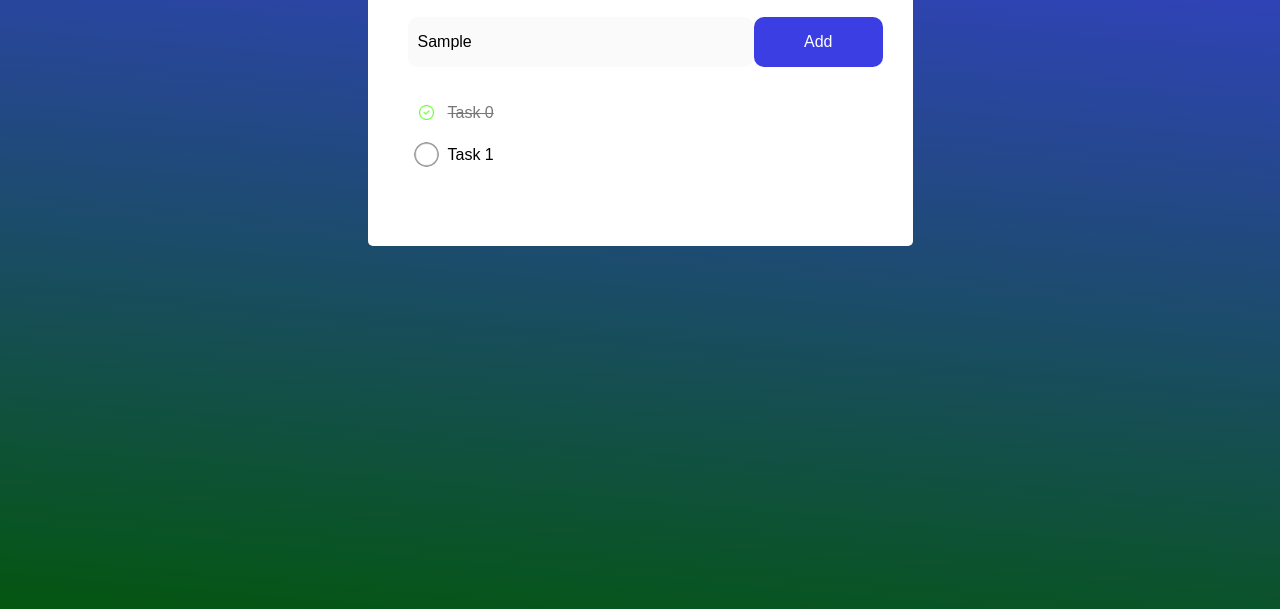
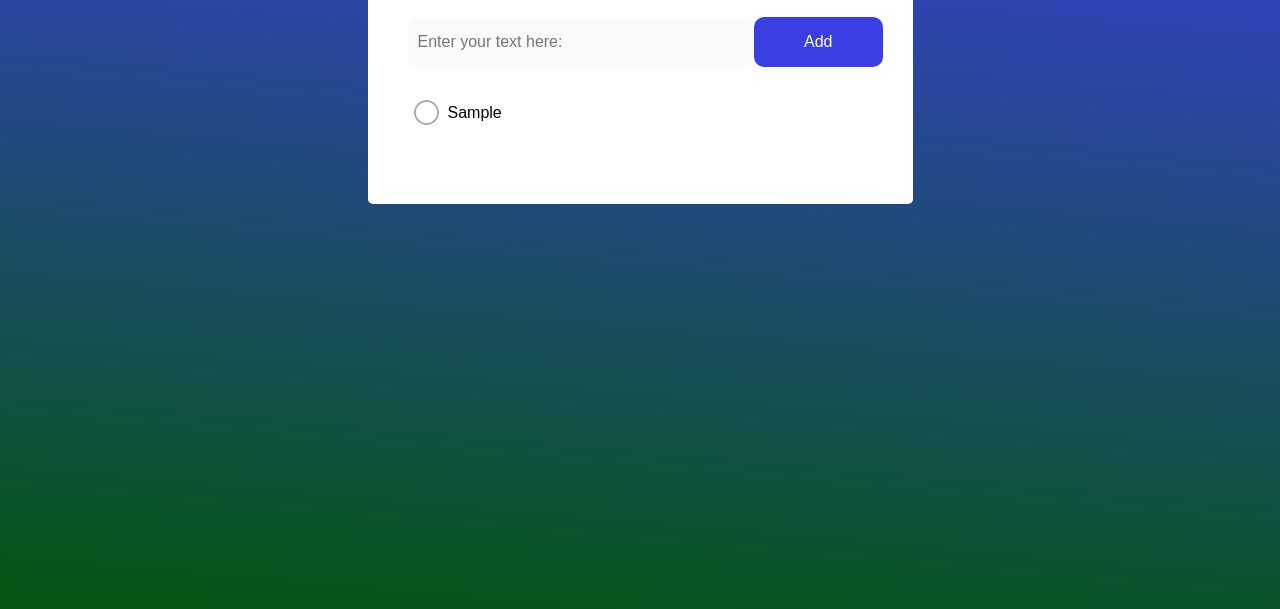
Before and after one commit to MateuszSleziak/ToDoList, a plain HTML site: page index.html in a window 1280 px wide. Both pictures are taken after typing "Sample" into the empty fields and a click on the button "Add". Shown: the part 191-800 px from the top of the page. Drawn offline with Linux system fonts and the light colour scheme.

Commit message:
finished html-css started doing js

```diff
--- a/index.html
+++ b/index.html
@@ -7,6 +7,7 @@
     <link rel="stylesheet" href="style.css">
 </head>
 <body>
+
     <div class="container">
         <div class="to-do">
           <h2>To-Do List<img src="images/notes.png" alt="notes"></h2>
@@ -15,11 +16,10 @@
                 <button onclick="addTask()">Add</button>
             </div>
             <ul id="list-container">
-                <li class="checked">Task 0</li>
-                <li>Task 1</li>
+
             </ul>
         </div>
     </div>
-    <script scr="main.js"></script>
+    <script src="main.js"></script>
 </body>
 </html>
--- a/main.js
+++ b/main.js
@@ -0,0 +1,13 @@
+const listContainer = document.getElementById("list-container");
+const inputBox = document.getElementById("input-box");
+
+function addTask() {
+    if (inputBox.value.trim() === '') {
+        alert("Enter some data!");
+    } else {
+        let li = document.createElement("li");
+        li.innerHTML = inputBox.value;
+        listContainer.appendChild(li);
+    }
+    inputBox.value="";
+}
```
